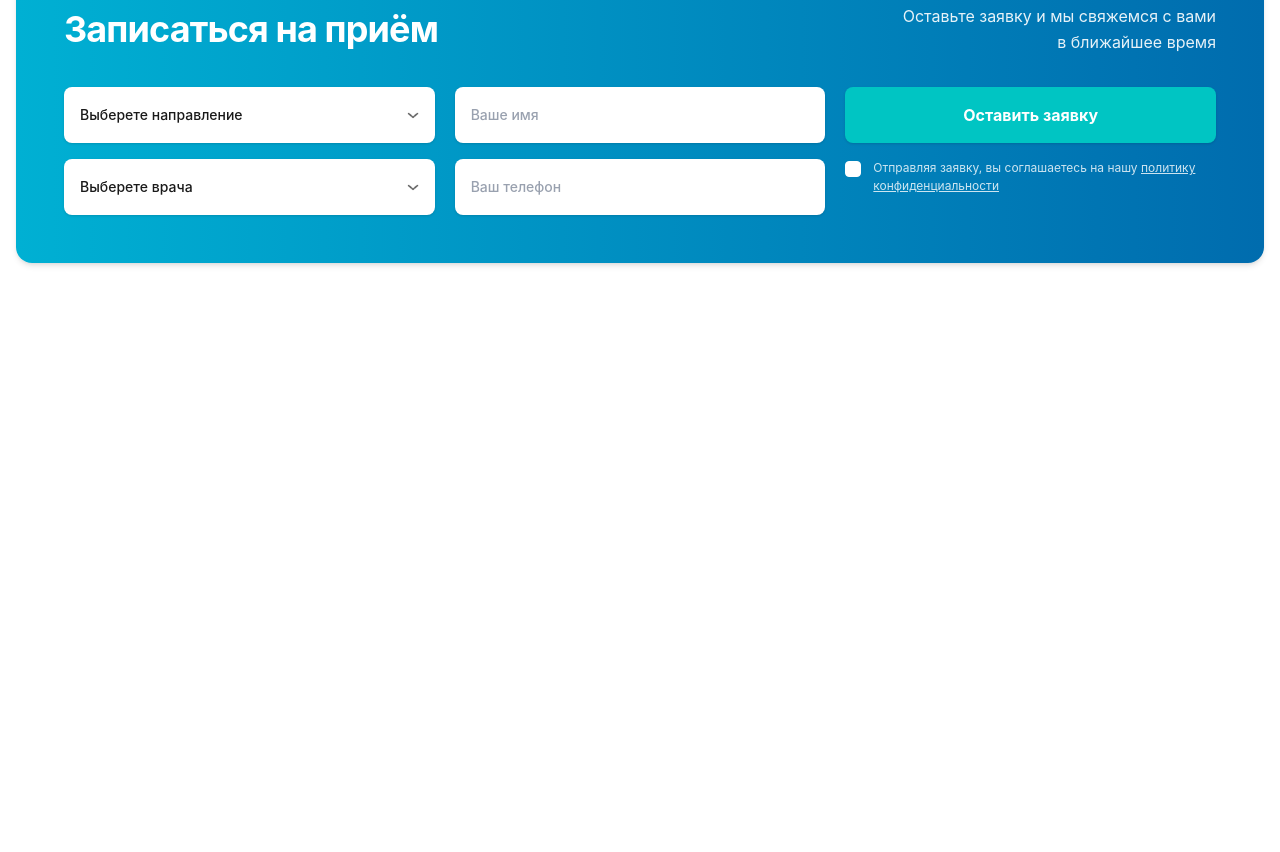
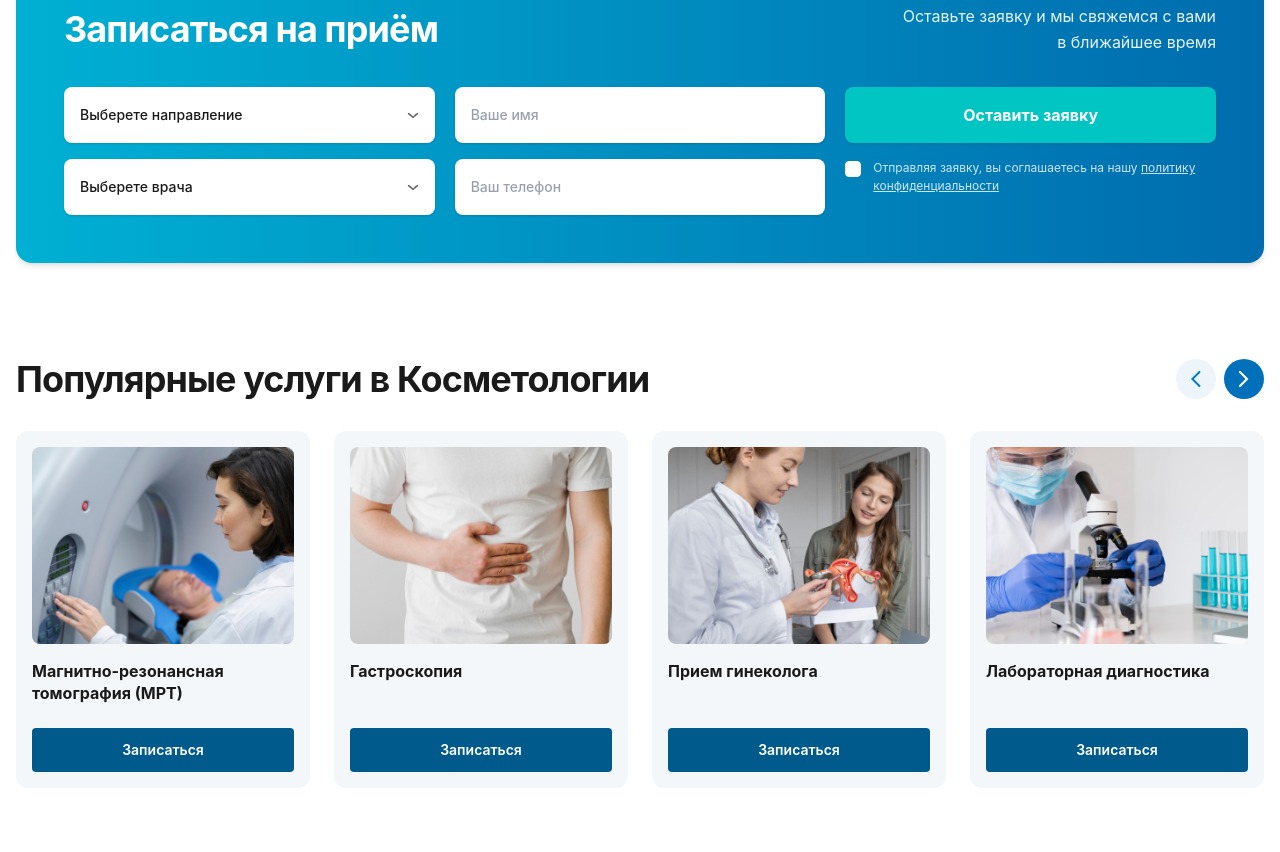
Before and after one commit to ismatovbenya2-droid/exam4, a website: page src/page4.html in a window 1280 px wide. Shown: the part 3208-4060 px from the top of the page. Before the commit the page ends 3519 px from the top, so only its background shows below. Drawn offline with nearby package versions, Linux system fonts and the light colour scheme; files that its build step writes are made by us from their sources.

Commit message:
section 7 on page4

```diff
--- a/src/page4.html
+++ b/src/page4.html
@@ -513,5 +513,82 @@
 
   </div>
 </section>
+
+<section class="w-full max-w-[1440px] mx-auto px-4 py-12 font-sans antialiased select-none">
+
+  <div class="flex items-center justify-between mb-8">
+    <h2 class="text-[#1a1a1a] text-2xl sm:text-3xl lg:text-4xl font-bold tracking-tight">
+      Популярные услуги в Косметологии
+    </h2>
+    <div class="flex items-center gap-2 flex-shrink-0 ml-4">
+      <button class="w-10 h-10 rounded-full bg-[#eef5fa] hover:bg-[#deebf5] flex items-center justify-center transition-colors focus:outline-none">
+        <img src="./images_abdullo/svg.png" alt="" class="w-4 h-4 object-contain" />
+      </button>
+      <button class="w-10 h-10 rounded-full bg-[#0070ba] hover:bg-[#005a96] flex items-center justify-center transition-colors focus:outline-none">
+        <img src="./images_abdullo/svg (1).png" alt="" class="w-4 h-4 object-contain" />
+      </button>
+    </div>
+  </div>
+
+  <div class="w-full overflow-x-auto pb-4 scrollbar-none snap-x snap-mandatory flex lg:grid lg:grid-cols-4 gap-6">
+
+    <div class="min-w-[280px] sm:min-w-[320px] lg:min-w-0 snap-start flex flex-col bg-[#f4f7f9] rounded-xl p-4">
+      <div class="w-full aspect-[4/3] rounded-lg overflow-hidden bg-white mb-4">
+        <img src="./images_abdullo/image copy.png" alt="" class="w-full h-full object-cover" />
+      </div>
+      <div class="flex flex-col flex-grow justify-between">
+        <h3 class="text-[#1a1a1a] text-base font-bold leading-snug mb-6 min-h-[44px]">
+          Магнитно-резонансная томография (МРТ)
+        </h3>
+        <button class="w-full h-11 bg-[#005a8c] hover:bg-[#00466d] text-white font-semibold text-sm rounded transition-colors">
+          Записаться
+        </button>
+      </div>
+    </div>
+
+    <div class="min-w-[280px] sm:min-w-[320px] lg:min-w-0 snap-start flex flex-col bg-[#f4f7f9] rounded-xl p-4">
+      <div class="w-full aspect-[4/3] rounded-lg overflow-hidden bg-white mb-4">
+        <img src="./images_abdullo/image (1).png" alt="" class="w-full h-full object-cover" />
+      </div>
+      <div class="flex flex-col flex-grow justify-between">
+        <h3 class="text-[#1a1a1a] text-base font-bold leading-snug mb-6 min-h-[44px]">
+          Гастроскопия
+        </h3>
+        <button class="w-full h-11 bg-[#005a8c] hover:bg-[#00466d] text-white font-semibold text-sm rounded transition-colors">
+          Записаться
+        </button>
+      </div>
+    </div>
+
+    <div class="min-w-[280px] sm:min-w-[320px] lg:min-w-0 snap-start flex flex-col bg-[#f4f7f9] rounded-xl p-4">
+      <div class="w-full aspect-[4/3] rounded-lg overflow-hidden bg-white mb-4">
+        <img src="./images_abdullo/image (2).png" alt="" class="w-full h-full object-cover" />
+      </div>
+      <div class="flex flex-col flex-grow justify-between">
+        <h3 class="text-[#1a1a1a] text-base font-bold leading-snug mb-6 min-h-[44px]">
+          Прием гинеколога
+        </h3>
+        <button class="w-full h-11 bg-[#005a8c] hover:bg-[#00466d] text-white font-semibold text-sm rounded transition-colors">
+          Записаться
+        </button>
+      </div>
+    </div>
+
+    <div class="min-w-[280px] sm:min-w-[320px] lg:min-w-0 snap-start flex flex-col bg-[#f4f7f9] rounded-xl p-4">
+      <div class="w-full aspect-[4/3] rounded-lg overflow-hidden bg-white mb-4">
+        <img src="./images_abdullo/image (3).png" alt="" class="w-full h-full object-cover" />
+      </div>
+      <div class="flex flex-col flex-grow justify-between">
+        <h3 class="text-[#1a1a1a] text-base font-bold leading-snug mb-6 min-h-[44px]">
+          Лабораторная диагностика
+        </h3>
+        <button class="w-full h-11 bg-[#005a8c] hover:bg-[#00466d] text-white font-semibold text-sm rounded transition-colors">
+          Записаться
+        </button>
+      </div>
+    </div>
+
+  </div>
+</section>
 </body>
 </html>
```
Also changed, not shown: src/images_abdullo/image (1).png (added), src/images_abdullo/image (2).png (added), src/images_abdullo/image (3).png (added), src/images_abdullo/image copy.png (added).
